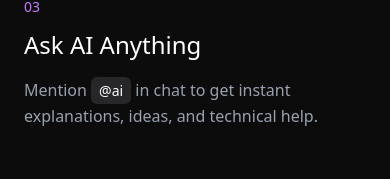
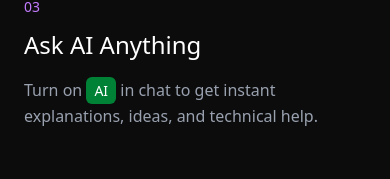
Before and after one commit to Ashu243/chatapp-with-ai, a React (Vite) app in the folder frontend/: page / in a window 390 px wide. Shown: the part 1915-2094 px from the top of the page. Built offline with nearby package versions, Linux system fonts and the light colour scheme; no server answers.

Commit message:
ui: adjusted padding in mobile view in hero section on landing page

```diff
--- a/frontend/src/components/pages/LandingPage/Card.jsx
+++ b/frontend/src/components/pages/LandingPage/Card.jsx
@@ -73,9 +73,9 @@ const Card = () => {
             </h3>
 
             <p className="text-gray-400 text-base sm:text-lg leading-relaxed">
-              Mention{" "}
-              <span className="text-white bg-zinc-800 px-2 py-1 rounded-md text-sm">
-                @ai
+              Turn on{" "}
+              <span className="text-white bg-green-700 px-2 py-1 rounded-md text-sm">
+                AI
               </span>{" "}
               in chat to get instant explanations, ideas, and technical help.
             </p>
--- a/frontend/src/components/pages/LandingPage/Hero.jsx
+++ b/frontend/src/components/pages/LandingPage/Hero.jsx
@@ -33,7 +33,7 @@ const Hero = () => {
       <div
         ref={containerRef}
         className="min-h-screen main flex flex-col lg:flex-row items-center justify-center
-                   -pt-30 gap-12 lg:gap-20 px-6 lg:px-16"
+                    md:-pt-30 gap-12 lg:gap-20 px-6 lg:px-16"
       >
         <div className="heading max-w-xl text-center lg:text-left">
           <h1 className="hero-item text-5xl sm:text-6xl lg:text-8xl">Chat.</h1>
```
